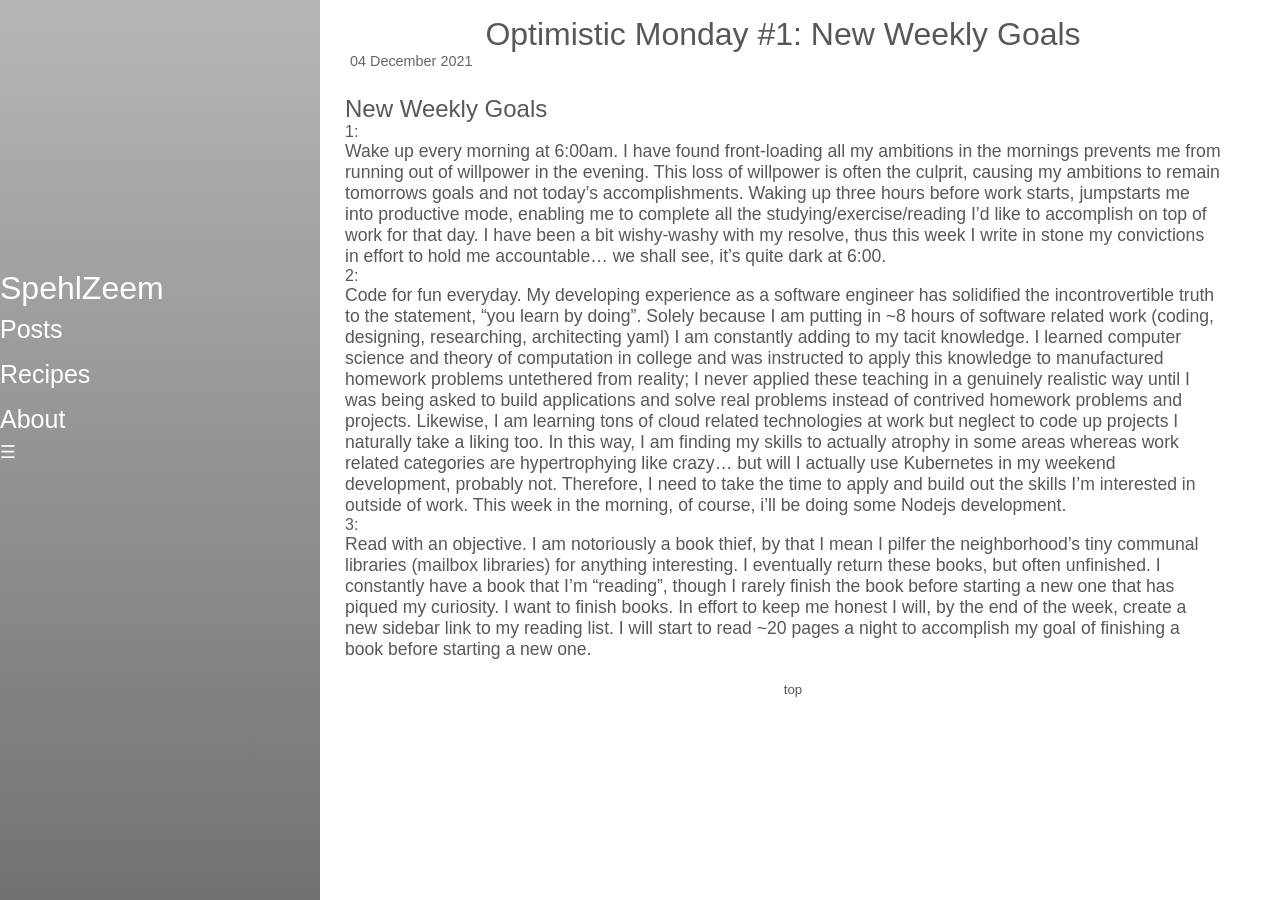
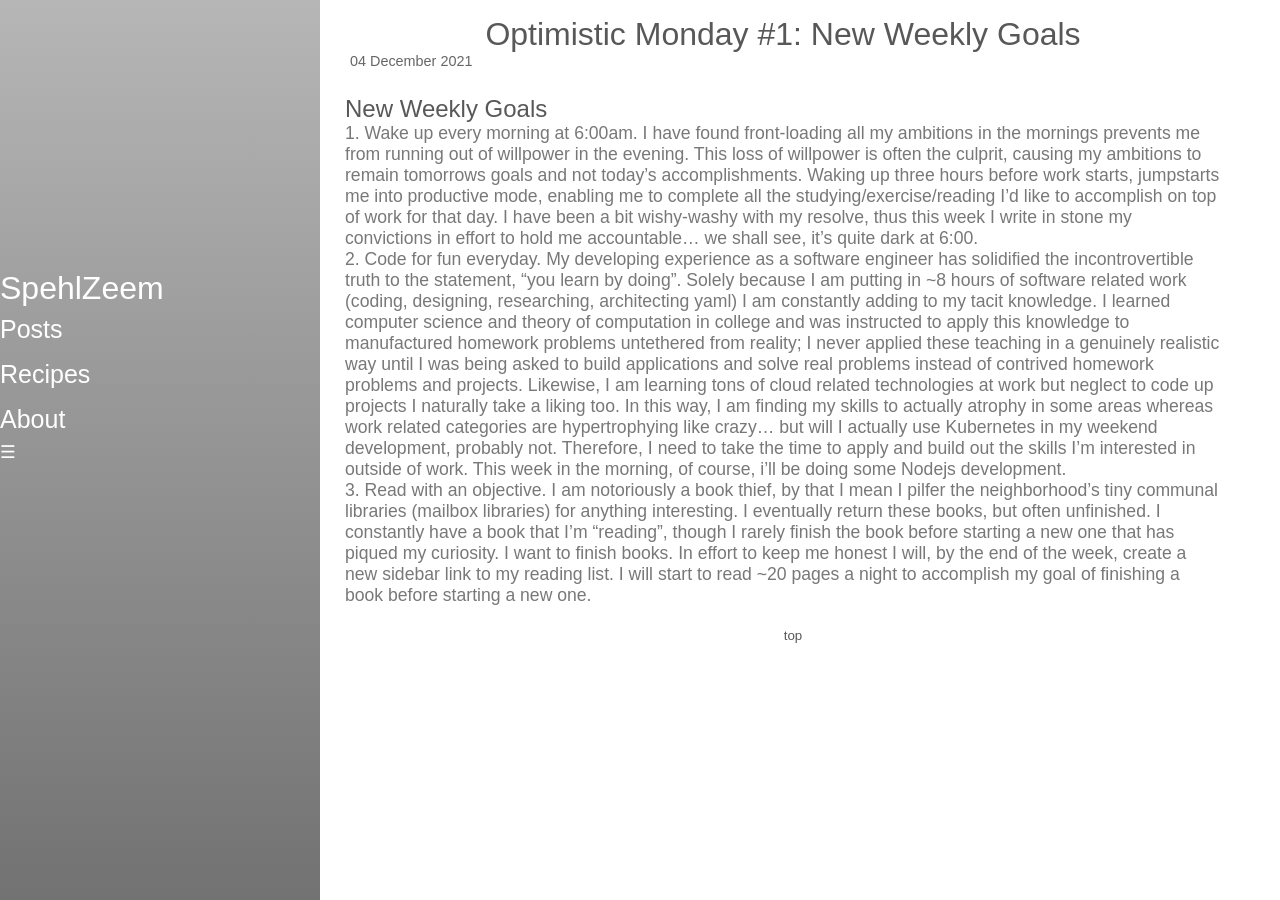
Before and after one commit to spehlzeem/spehlzeem.github.io, a Jekyll site: the page built from _posts/2021-12-04-weekgoals.markdown, in a window 1280 px wide. Built offline with Jekyll 4.4.1, drawn with Linux system fonts in a browser that asks for light colours.

Commit message:
Revert "fixed listtwice"

```diff
--- a/_posts/2021-12-04-weekgoals.markdown
+++ b/_posts/2021-12-04-weekgoals.markdown
@@ -8,9 +8,6 @@ tags: [quick read, OM]
 ---
 #  New Weekly Goals<br>
 
-<h4>1:</h4> Wake up every morning at 6:00am. I have found front-loading all my ambitions in the mornings prevents me from running out of willpower in the evening. This loss of willpower is often the culprit, causing my ambitions to remain tomorrows goals and not today’s accomplishments. Waking up three hours before work starts, jumpstarts me into productive mode, enabling me to complete all the studying/exercise/reading I’d like to accomplish on top of work for that day. I have been a bit wishy-washy with my resolve, thus this week I write in stone my convictions in effort to hold me accountable… we shall see, it’s quite dark at 6:00.<!--break-->
-<br>
-<h4>2:</h4> Code for fun everyday. My developing experience as a software engineer has solidified the incontrovertible truth to the statement, “you learn by doing”. Solely because I am putting in ~8 hours of software related work (coding, designing, researching, architecting yaml) I am constantly adding to my tacit knowledge. I learned computer science and theory of computation in college and was instructed to apply this knowledge to  manufactured homework problems untethered from reality; I never applied these teaching in a genuinely realistic way until I was being asked to build applications and solve real problems instead of contrived homework problems and projects. Likewise, I am learning tons of cloud related technologies at work but neglect to code up projects I naturally take a liking too. In this way, I am finding my skills to actually atrophy in some areas whereas work related categories are hypertrophying like crazy… but will I actually use Kubernetes in my weekend development, probably not. Therefore, I need to take the time to apply and build out the skills I’m interested in outside of work. This week in the morning, of course, i’ll be doing some Nodejs development.
-<br>
-<h4>3:</h4>Read with an objective. I am notoriously a book thief, by that I mean I pilfer the neighborhood’s tiny communal libraries (mailbox libraries) for anything interesting. I eventually return these books, but often unfinished. I constantly have a book that I’m “reading”, though I rarely finish the book before starting a new one that has piqued my curiosity. I want to finish books. In effort to keep me honest I will, by the end of the week, create a new sidebar link to my reading list. I will start to read ~20 pages a night to accomplish my goal of finishing a book before starting a new one.
-<br>
+1. Wake up every morning at 6:00am. I have found front-loading all my ambitions in the mornings prevents me from running out of willpower in the evening. This loss of willpower is often the culprit, causing my ambitions to remain tomorrows goals and not today’s accomplishments. Waking up three hours before work starts, jumpstarts me into productive mode, enabling me to complete all the studying/exercise/reading I’d like to accomplish on top of work for that day. I have been a bit wishy-washy with my resolve, thus this week I write in stone my convictions in effort to hold me accountable… we shall see, it’s quite dark at 6:00.<!--break-->
+2. Code for fun everyday. My developing experience as a software engineer has solidified the incontrovertible truth to the statement, “you learn by doing”. Solely because I am putting in ~8 hours of software related work (coding, designing, researching, architecting yaml) I am constantly adding to my tacit knowledge. I learned computer science and theory of computation in college and was instructed to apply this knowledge to  manufactured homework problems untethered from reality; I never applied these teaching in a genuinely realistic way until I was being asked to build applications and solve real problems instead of contrived homework problems and projects. Likewise, I am learning tons of cloud related technologies at work but neglect to code up projects I naturally take a liking too. In this way, I am finding my skills to actually atrophy in some areas whereas work related categories are hypertrophying like crazy… but will I actually use Kubernetes in my weekend development, probably not. Therefore, I need to take the time to apply and build out the skills I’m interested in outside of work. This week in the morning, of course, i’ll be doing some Nodejs development.
+3. Read with an objective. I am notoriously a book thief, by that I mean I pilfer the neighborhood’s tiny communal libraries (mailbox libraries) for anything interesting. I eventually return these books, but often unfinished. I constantly have a book that I’m “reading”, though I rarely finish the book before starting a new one that has piqued my curiosity. I want to finish books. In effort to keep me honest I will, by the end of the week, create a new sidebar link to my reading list. I will start to read ~20 pages a night to accomplish my goal of finishing a book before starting a new one.
--- a/main.css
+++ b/main.css
@@ -21,7 +21,6 @@ a, p, h1,h2,h3,h4,h5,h6,ul li,ol li{
 /* slightly larger front */
 a,p,ul li,ol li{
     font-size: 1.1rem;
-    color: rgb(120,120,120);
 }
 blockquote{
     font-size: 1.1rem;
@@ -34,6 +33,7 @@ h1, h2, h3, h4, h5, h6{
 li{
    list-style-position: inside;
    color: rgb(120,120,120);
+
 }
 .container{
     display: flex;
```
